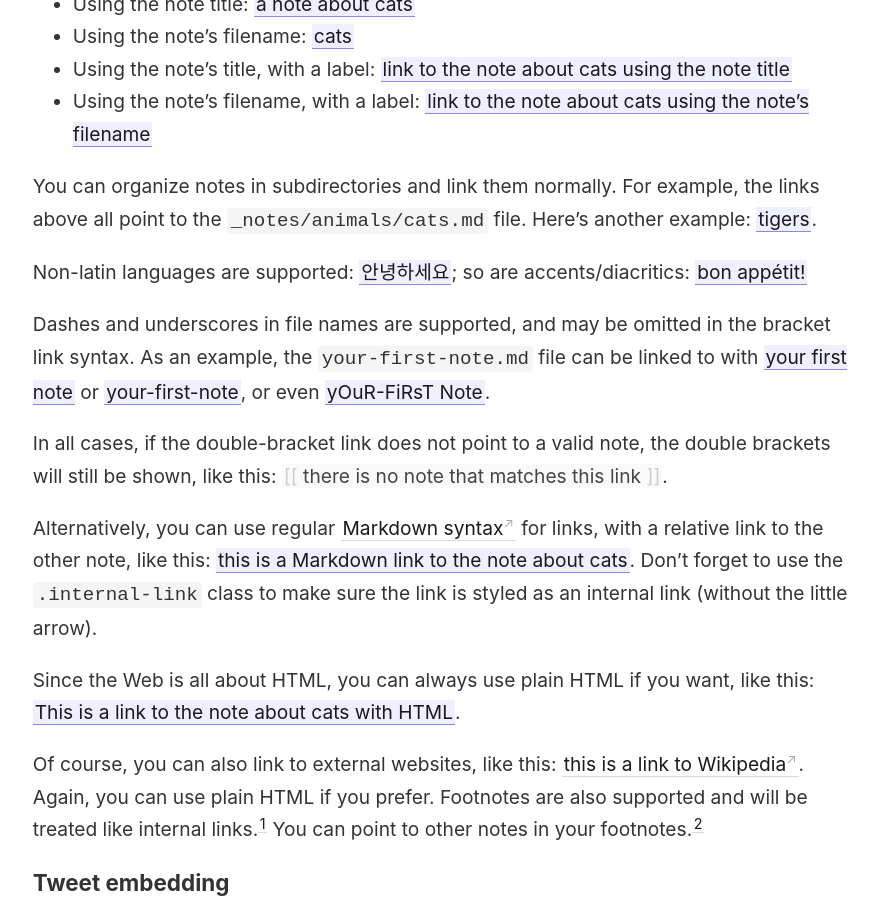
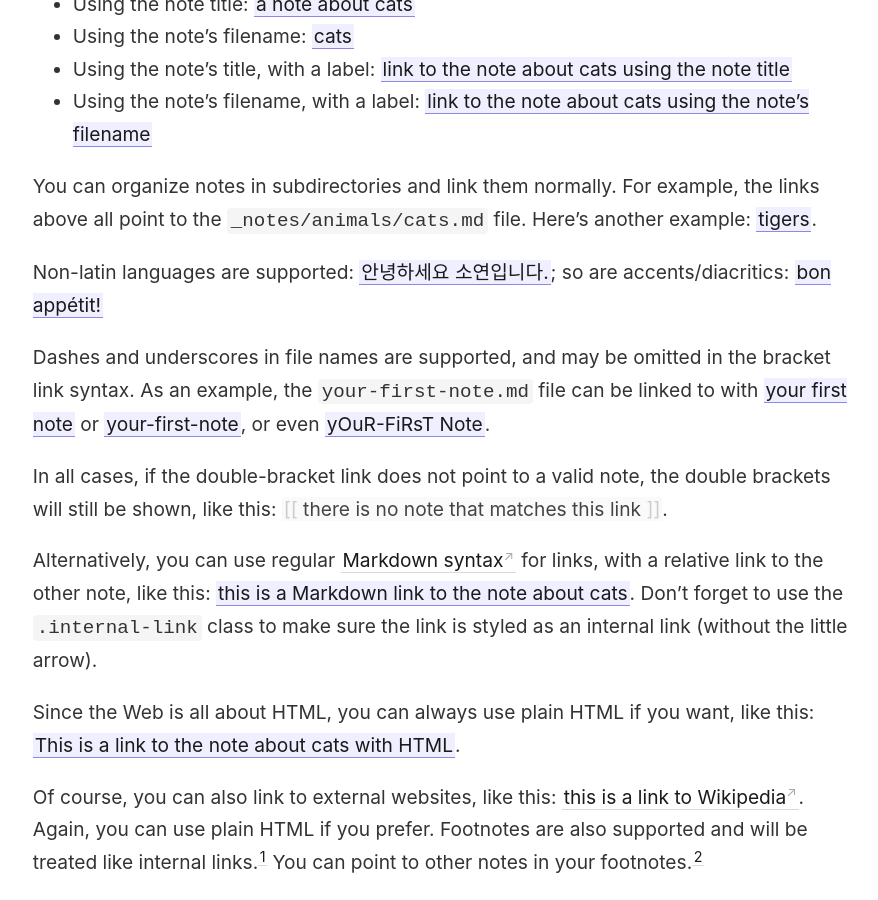
Before and after one commit to guaba98/MyObsidianNote, a Jekyll site: the page built from _notes/your-first-note.md, in a window 1280 px wide and 900 px high, scrolled down 530 px. Shown: the whole window, without its empty margins (44-922 px from the left). Built offline with Jekyll 4.4.1, drawn with Linux system fonts in a browser that asks for light colours.

```diff
--- a/_notes/your-first-note.md
+++ b/_notes/your-first-note.md
@@ -17,7 +17,7 @@ To link to another note, you can use multiple syntaxes. The following four use t
 
 You can organize notes in subdirectories and link them normally. For example, the links above all point to the `_notes/animals/cats.md` file. Here's another example: [[tigers]].
 
-Non-latin languages are supported: [[안녕하세요]]; so are accents/diacritics: [[bon appétit!]]
+Non-latin languages are supported: [[안녕하세요 소연입니다.]]; so are accents/diacritics: [[bon appétit!]]
 
 Dashes and underscores in file names are supported, and may be omitted in the bracket link syntax. As an example, the `your-first-note.md` file can be linked to with [[your first note]] or [[your-first-note]], or even [[yOuR-FiRsT Note]].
 
```
Also changed, not shown: _notes/안녕하세요 소연입니다..md (renamed from _notes/안녕하세요.md).
